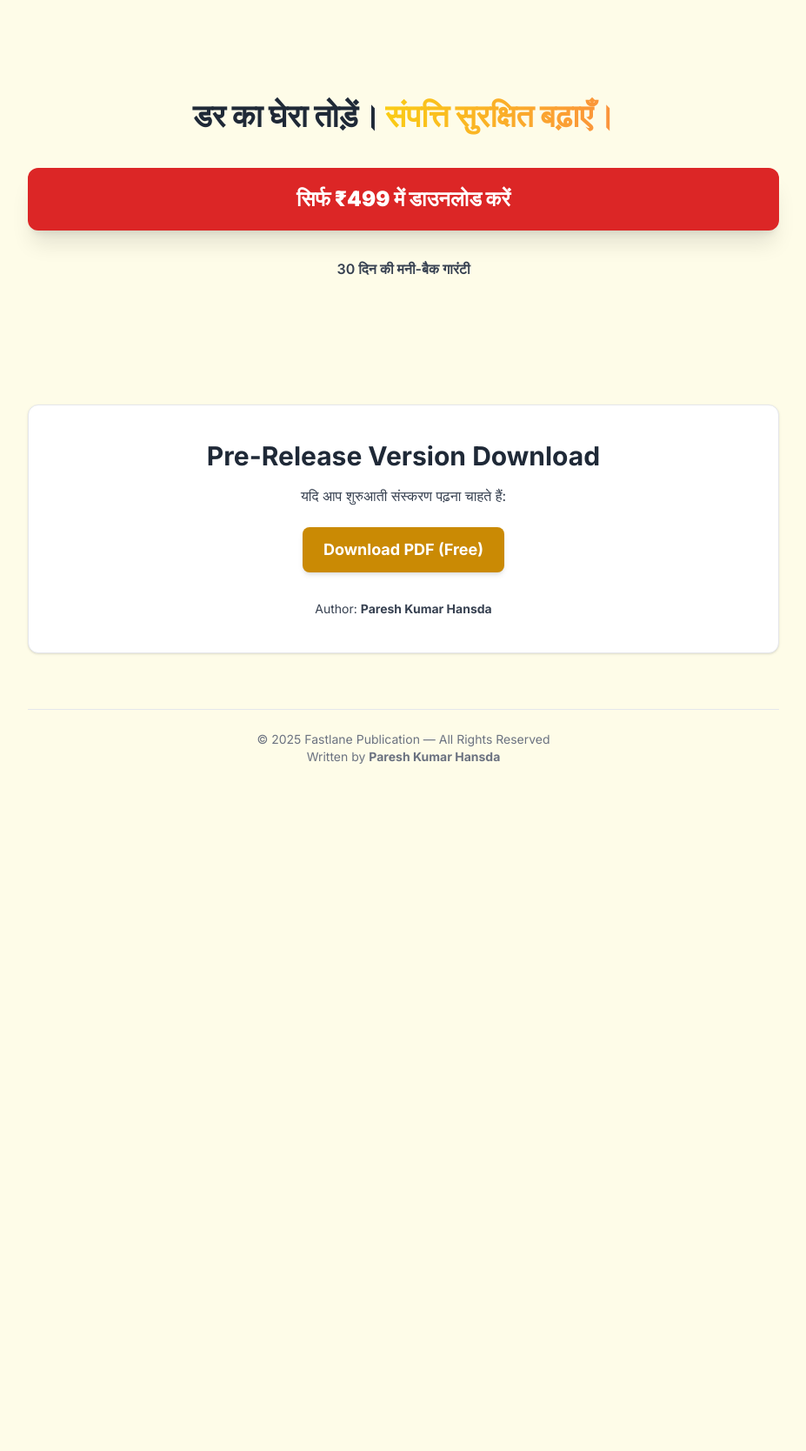
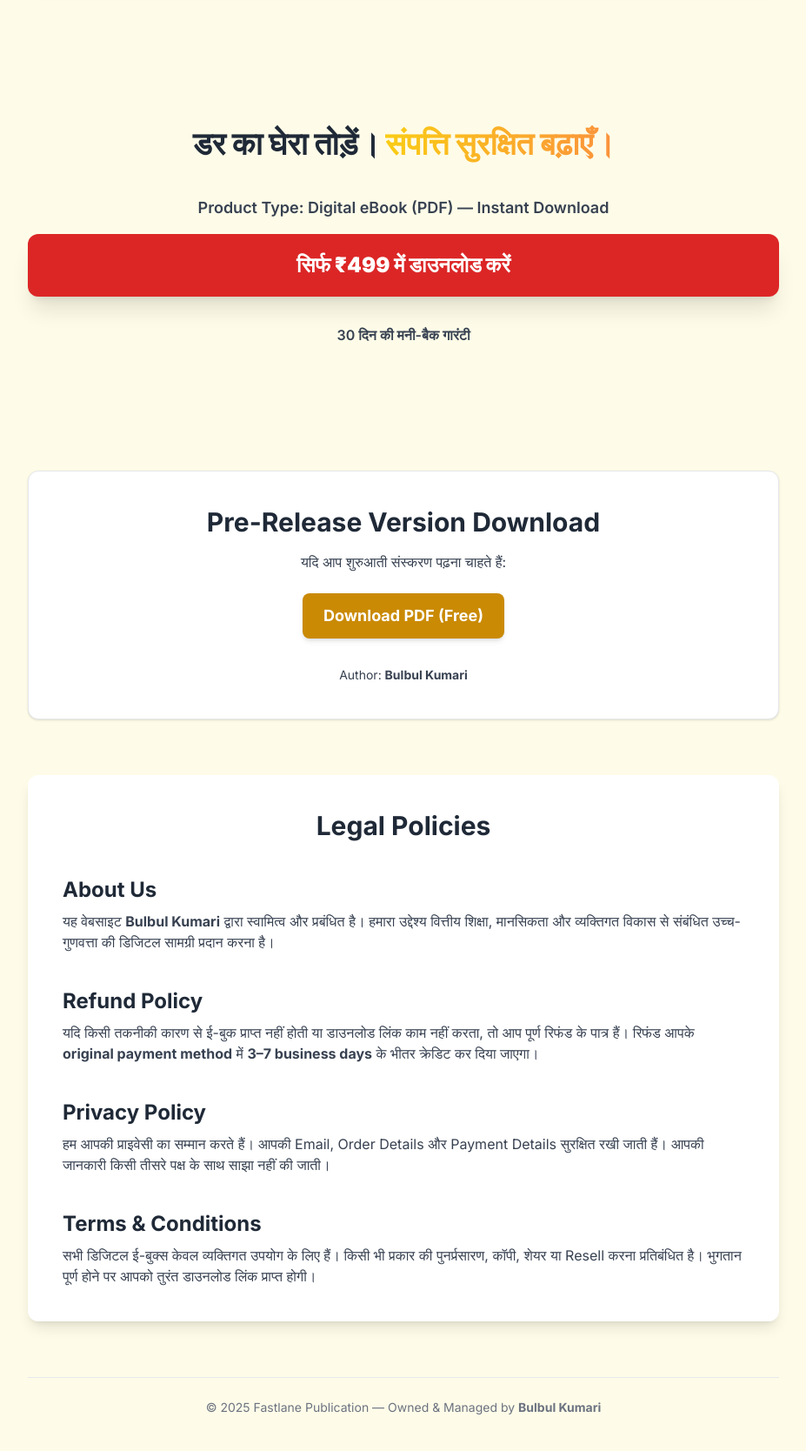
Before and after one commit to kbulbul026-coder/The-Golden-Goose, a Flask app: page / in a window 1280 px wide. Shown: the part 2171-3839 px from the top of the page at 87% size, without its empty margins (176-1103 px from the left). Before the commit the page ends 3049 px from the top, so only its background shows below. Run offline with Flask 3, Linux system fonts and the light colour scheme; some libraries are stand-ins or nearby versions.

Commit message:
add complaint as per phon pay

```diff
--- a/templates/index.html
+++ b/templates/index.html
@@ -8,7 +8,7 @@
     <!-- SEO -->
     <meta name="description" content="Fastlane, P/PC Balance, Emotional Intelligence और Wealth Strategy सीखें। अपनी संपत्ति को सुरक्षित रखते हुए अमीर बनने की सही रणनीति।">
     <meta name="keywords" content="Fastlane, finance, Hindi book, wealth, mindset, P PC balance">
-    <meta name="author" content="Paresh Kumar Hansda">
+    <meta name="author" content="Bulbul Kumari">
 
     <!-- Tailwind -->
     <script src="https://cdn.tailwindcss.com"></script>
@@ -40,7 +40,7 @@
     <div class="max-w-4xl mx-auto p-4">
 
         <!-- HERO -->
-        <section class="text-center pt-12 pb-16">
+        <section class="text-center pt-16 pb-20">
             <h1 class="text-4xl sm:text-6xl font-black leading-tight">
                 वह रहस्य जिसे
                 <span class="text-gold block">डर ने आपसे छुपाया</span>
@@ -67,7 +67,9 @@
 
                     <div class="py-8 text-center">
                         <h1 class="text-5xl font-extrabold text-gold">सोने की मुर्गी</h1>
-                        <h1 class="text-5xl font-extrabold text-white mt-1">का <span class="text-red-500">रहस्य</span></h1>
+                        <h1 class="text-5xl font-extrabold text-white mt-1">
+                            का <span class="text-red-500">रहस्य</span>
+                        </h1>
 
                         <div class="w-6 h-6 bg-yellow-400 rounded-full mx-auto my-6 shadow-inner"></div>
 
@@ -77,7 +79,7 @@
                     </div>
 
                     <p class="text-center text-yellow-400 font-bold pb-4 border-t border-gray-600 pt-4">
-                        लेखक: Paresh Kumar Hansda
+                        लेखक: <strong>Bulbul Kumari</strong>
                     </p>
                 </div>
             </div>
@@ -100,7 +102,7 @@
                     <h4 class="text-2xl font-bold text-red-700 mb-3">सबसे बड़ा डर: P/PC असंतुलन</h4>
                     <ul class="list-disc pl-5 space-y-2 text-gray-700">
                         <li>P (परिणाम) के पीछे भागते हुए PC (स्वास्थ्य, रिश्ते, समय) खोना।</li>
-                        <li>2002 में भावनात्मक निर्णय से रिश्ता खोया।</li>
+                        <li>भावनात्मक निर्णयों से रिश्ते खोना।</li>
                         <li>लक्ष्य के दबाव में स्वास्थ्य त्यागना।</li>
                         <li>Emotion में liabilities खरीदना, assets से दूर रहना।</li>
                     </ul>
@@ -166,9 +168,12 @@
                 <span class="text-gold">संपत्ति सुरक्षित बढ़ाएँ।</span>
             </h3>
 
+            <p class="text-lg font-semibold text-gray-700 mb-4">
+                Product Type: Digital eBook (PDF) — Instant Download
+            </p>
+
             <a href="#"
-               class="cta-button block mx-auto bg-red-600 text-white px-12 py-5
-                      text-2xl rounded-xl shadow-xl font-black">
+               class="cta-button block mx-auto bg-red-600 text-white px-12 py-5 text-2xl rounded-xl shadow-xl font-black">
                 सिर्फ ₹499 में डाउनलोड करें
             </a>
 
@@ -177,27 +182,70 @@
             </p>
         </section>
 
-        <!-- FIXED PRE-RELEASE DOWNLOAD SECTION -->
+        <!-- FREE DOWNLOAD SECTION -->
         <section class="bg-white border rounded-xl shadow p-10 my-16 text-center">
             <h3 class="text-3xl font-bold mb-4">Pre-Release Version Download</h3>
             <p class="text-gray-700 mb-6">यदि आप शुरुआती संस्करण पढ़ना चाहते हैं:</p>
 
             <a href="/download"
-               class="cta-button inline-block bg-yellow-600 text-white
-                      px-6 py-3 rounded-lg shadow-md font-bold text-lg
-                      whitespace-nowrap">
+               class="cta-button inline-block bg-yellow-600 text-white px-6 py-3 rounded-lg shadow-md font-bold text-lg whitespace-nowrap">
                 Download PDF (Free)
             </a>
 
             <p class="mt-8 text-sm text-gray-700">
-                Author: <span class="font-bold">Paresh Kumar Hansda</span>
+                Author: <strong>Bulbul Kumari</strong>
             </p>
         </section>
 
+        <!-- LEGAL SECTIONS -->
+        <section id="legal" class="bg-white rounded-xl shadow-lg p-10 my-16 space-y-10">
+
+            <h2 class="text-3xl font-bold text-center mb-6">Legal Policies</h2>
+
+            <!-- About Us -->
+            <div>
+                <h3 class="text-2xl font-bold mb-2">About Us</h3>
+                <p class="text-gray-700">
+                    यह वेबसाइट <strong>Bulbul Kumari</strong> द्वारा स्वामित्व और प्रबंधित है।
+                    हमारा उद्देश्य वित्तीय शिक्षा, मानसिकता और व्यक्तिगत विकास से संबंधित उच्च-गुणवत्ता की डिजिटल सामग्री प्रदान करना है।
+                </p>
+            </div>
+
+            <!-- Refund Policy -->
+            <div>
+                <h3 class="text-2xl font-bold mb-2">Refund Policy</h3>
+                <p class="text-gray-700">
+                    यदि किसी तकनीकी कारण से ई-बुक प्राप्त नहीं होती या डाउनलोड लिंक काम नहीं करता,
+                    तो आप पूर्ण रिफंड के पात्र हैं।
+                    रिफंड आपके <strong>original payment method</strong> में
+                    <strong>3–7 business days</strong> के भीतर क्रेडिट कर दिया जाएगा।
+                </p>
+            </div>
+
+            <!-- Privacy Policy -->
+            <div>
+                <h3 class="text-2xl font-bold mb-2">Privacy Policy</h3>
+                <p class="text-gray-700">
+                    हम आपकी प्राइवेसी का सम्मान करते हैं।
+                    आपकी Email, Order Details और Payment Details सुरक्षित रखी जाती हैं।
+                    आपकी जानकारी किसी तीसरे पक्ष के साथ साझा नहीं की जाती।
+                </p>
+            </div>
+
+            <!-- Terms -->
+            <div>
+                <h3 class="text-2xl font-bold mb-2">Terms & Conditions</h3>
+                <p class="text-gray-700">
+                    सभी डिजिटल ई-बुक्स केवल व्यक्तिगत उपयोग के लिए हैं।
+                    किसी भी प्रकार की पुनर्प्रसारण, कॉपी, शेयर या Resell करना प्रतिबंधित है।
+                    भुगतान पूर्ण होने पर आपको तुरंत डाउनलोड लिंक प्राप्त होगी।
+                </p>
+            </div>
+
+        </section>
+
         <footer class="text-center text-sm text-gray-500 py-6 border-t mt-10">
-            © 2025 Fastlane Publication — All Rights Reserved
-            <br>
-            Written by <strong>Paresh Kumar Hansda</strong>
+            © 2025 Fastlane Publication — Owned & Managed by <strong>Bulbul Kumari</strong>
         </footer>
 
     </div>
```
